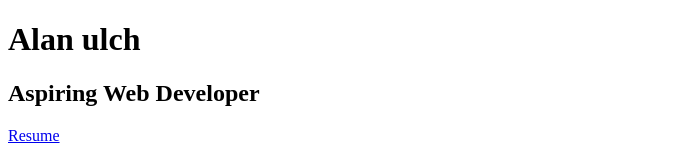
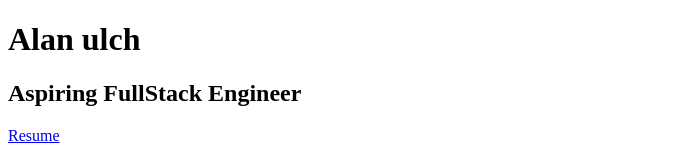
Before and after one commit to TheSaltyDroid/html-portfolio, a plain HTML site: page index.html in a window 1280 px wide. Shown: the top 161 px of the page, without its empty margins (0-700 px from the left). Drawn offline with Linux system fonts and the light colour scheme.

Commit message:
Update index.html

```diff
--- a/index.html
+++ b/index.html
@@ -9,7 +9,7 @@
 
     <body>
         <h1> Alan ulch</h1>
-            <h2> Aspiring Web Developer</h2>
+            <h2> Aspiring FullStack Engineer</h2>
         <a href="./public/resume/index.html">Resume</a>
         <p> This is to keep display stuff I'm currently working on. The website right now might change because </p>
         <p> I'm teaching myself HTML5/CSS/Javascript. </p>
```
